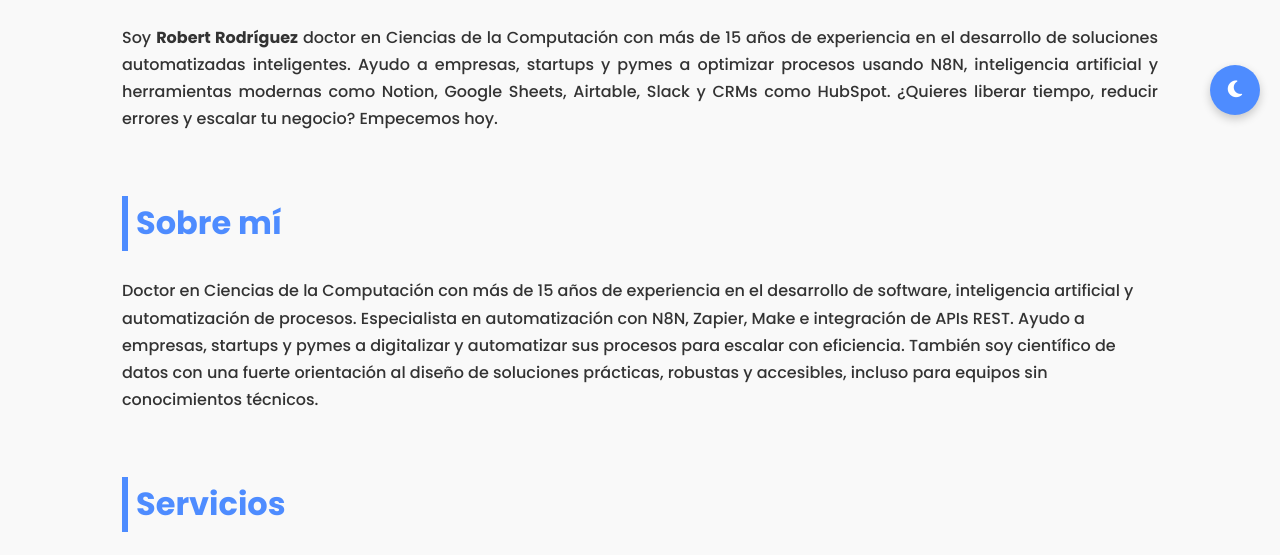
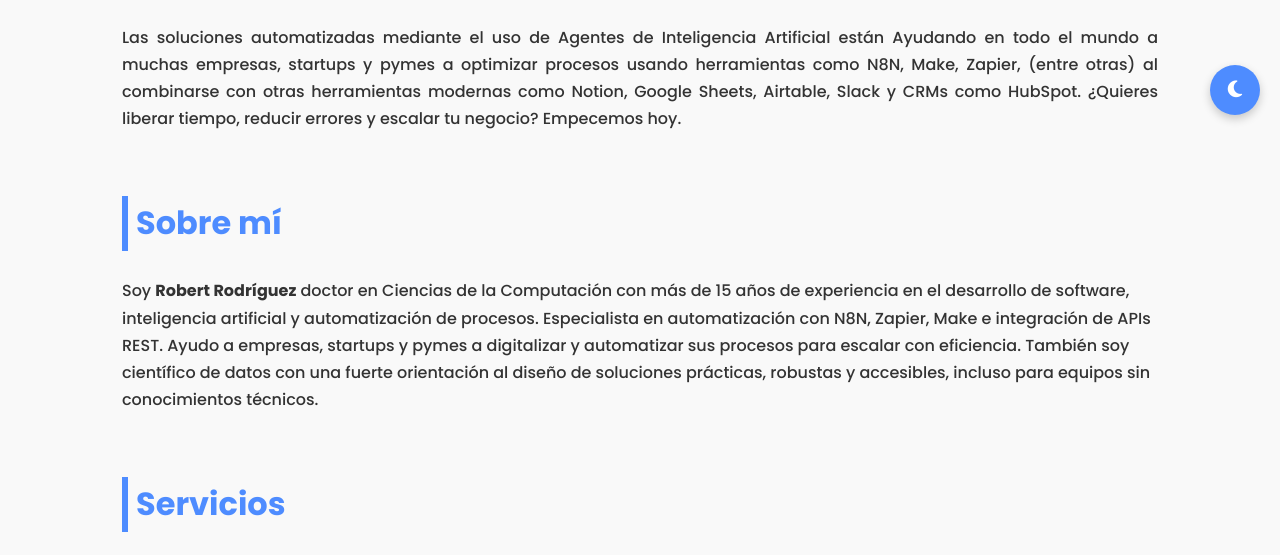
Before and after one commit to n8nworkflowautomation/n8n, a plain HTML site: page index.html in a window 1280 px wide. Shown: the part 665-1220 px from the top of the page. Drawn offline with nearby package versions, Linux system fonts and the light colour scheme.

```diff
--- a/index.html
+++ b/index.html
@@ -43,11 +43,11 @@
 <main class="container">
 <section data-aos="fade-up" id="inicio">
 <h2>Transforma tu negocio con automatización inteligente</h2>
-<p style="text-align: justify">Soy <b>Robert Rodríguez</b> doctor en Ciencias de la Computación con más de 15 años de experiencia en el desarrollo de soluciones automatizadas inteligentes. Ayudo a empresas, startups y pymes a optimizar procesos usando N8N, inteligencia artificial y herramientas modernas como Notion, Google Sheets, Airtable, Slack y CRMs como HubSpot. ¿Quieres liberar tiempo, reducir errores y escalar tu negocio? Empecemos hoy.</p>
+<p style="text-align: justify">Las soluciones automatizadas mediante el uso de Agentes de Inteligencia Artificial están Ayudando en todo el mundo a muchas empresas, startups y pymes a optimizar procesos usando herramientas como N8N, Make, Zapier, (entre otras) al combinarse con otras herramientas modernas como Notion, Google Sheets, Airtable, Slack y CRMs como HubSpot. ¿Quieres liberar tiempo, reducir errores y escalar tu negocio? Empecemos hoy.</p>
 </section>
 <section data-aos="fade-up" id="sobre-mi">
 <h2>Sobre mí</h2>
-<p>Doctor en Ciencias de la Computación con más de 15 años de experiencia en el desarrollo de software, inteligencia artificial y automatización de procesos. Especialista en automatización con N8N, Zapier, Make e integración de APIs REST. Ayudo a empresas, startups y pymes a digitalizar y automatizar sus procesos para escalar con eficiencia. También soy científico de datos con una fuerte orientación al diseño de soluciones prácticas, robustas y accesibles, incluso para equipos sin conocimientos técnicos.</p>
+<p>Soy <b>Robert Rodríguez</b> doctor en Ciencias de la Computación con más de 15 años de experiencia en el desarrollo de software, inteligencia artificial y automatización de procesos. Especialista en automatización con N8N, Zapier, Make e integración de APIs REST. Ayudo a empresas, startups y pymes a digitalizar y automatizar sus procesos para escalar con eficiencia. También soy científico de datos con una fuerte orientación al diseño de soluciones prácticas, robustas y accesibles, incluso para equipos sin conocimientos técnicos.</p>
 </section>
 <section data-aos="fade-up" id="servicios" data-aos="fade-up-right">
 <h2>Servicios</h2>
```
